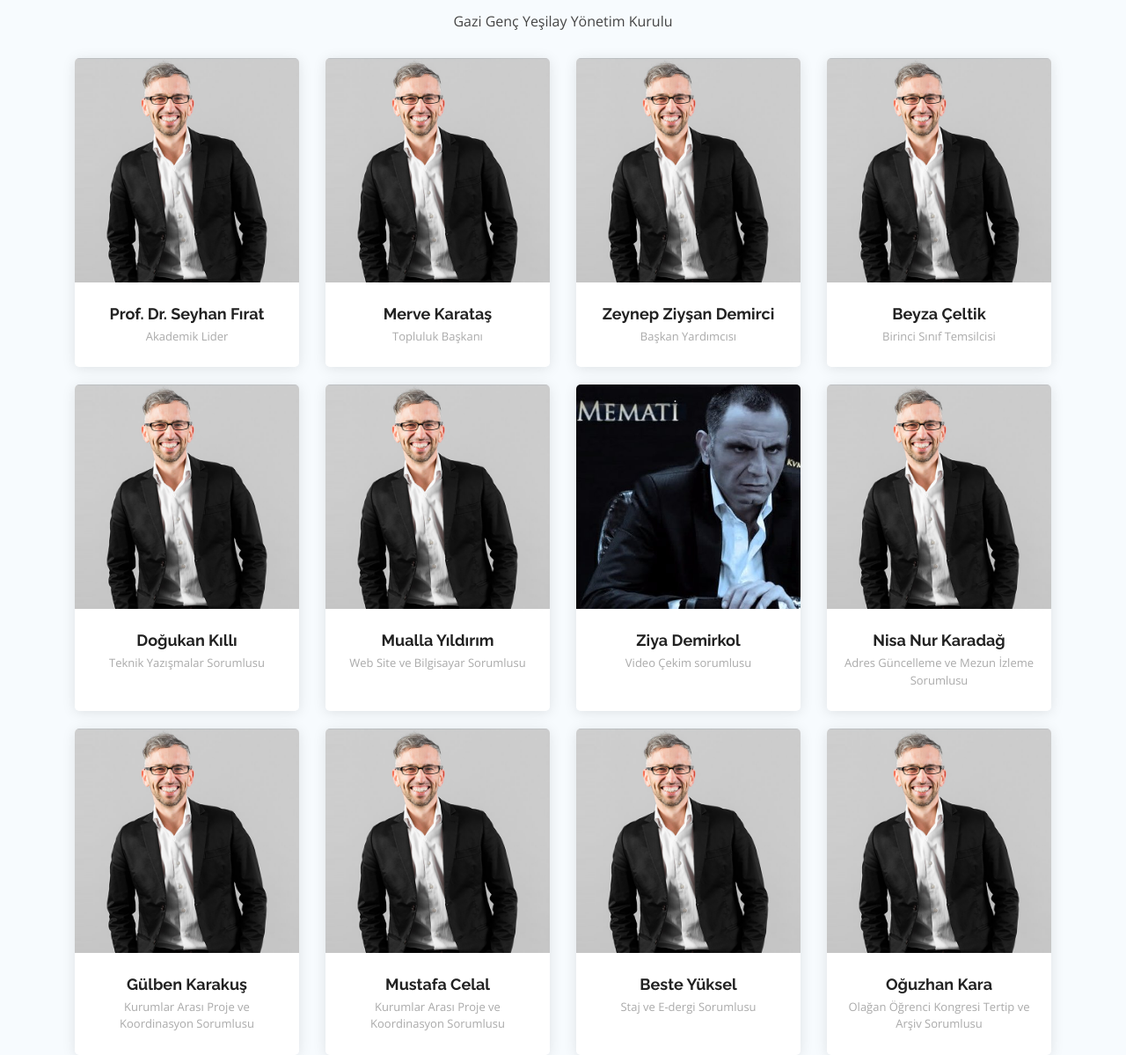
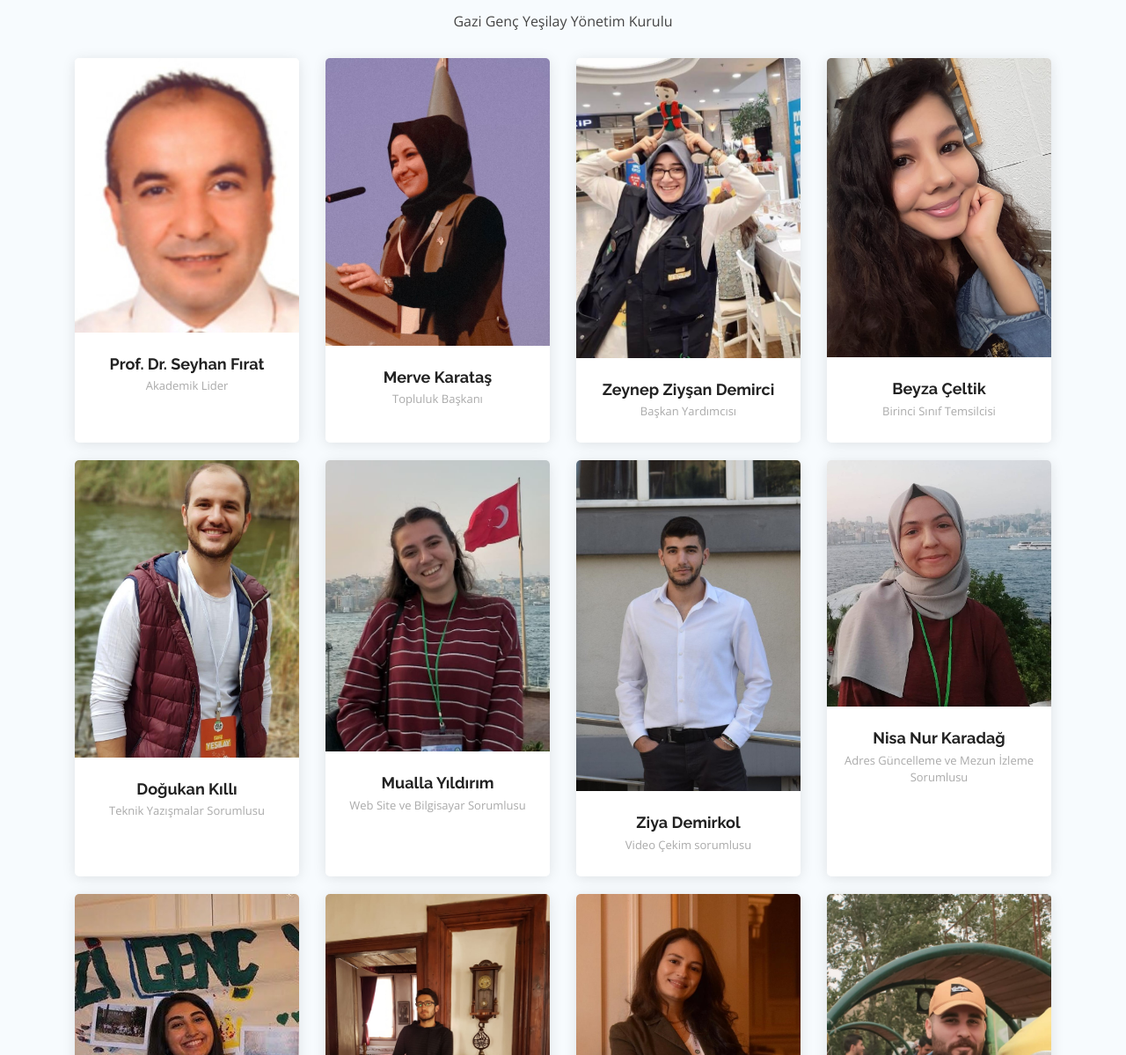
Before and after one commit to mrtyildiz/mrtyildiz.github.io, a plain HTML site: page team.html in a window 1280 px wide. Shown: the part 101-1300 px from the top of the page at 88% size. Drawn offline with nearby package versions, Linux system fonts and the light colour scheme; files whose address does not match are found by name.

Commit message:
Update team.html

```diff
--- a/team.html
+++ b/team.html
@@ -59,7 +59,7 @@
           <div class="col-lg-3 col-md-6 d-flex align-items-stretch">
             <div class="member" data-aos="fade-up" data-aos-delay="100">
               <div class="member-img">
-                <img src="img/team-1.jpg" class="img-fluid" alt="">
+                <img src="img/Seyhan_Firat.jpg" class="img-fluid" alt="">
                 <div class="social">
                   <a href=""><i class="icofont-twitter"></i></a>
                   <a href=""><i class="icofont-linkedin"></i></a>
@@ -75,7 +75,7 @@
           <div class="col-lg-3 col-md-6 d-flex align-items-stretch">
             <div class="member" data-aos="fade-up" data-aos-delay="100">
               <div class="member-img">
-                <img src="img/team-1.jpg" class="img-fluid" alt="">
+                <img src="img/merve.jpeg" class="img-fluid" alt="">
                 <div class="social">
                   <a href=""><i class="icofont-twitter"></i></a>
                   <a href=""><i class="icofont-linkedin"></i></a>
@@ -91,7 +91,7 @@
           <div class="col-lg-3 col-md-6 d-flex align-items-stretch">
             <div class="member" data-aos="fade-up" data-aos-delay="100">
               <div class="member-img">
-                <img src="img/team-1.jpg" class="img-fluid" alt="">
+                <img src="img/ziyşan.jpeg" class="img-fluid" alt="">
                 <div class="social">
                   <a href=""><i class="icofont-twitter"></i></a>
                   <a href=""><i class="icofont-linkedin"></i></a>
@@ -107,7 +107,7 @@
           <div class="col-lg-3 col-md-6 d-flex align-items-stretch">
             <div class="member" data-aos="fade-up" data-aos-delay="100">
               <div class="member-img">
-                <img src="img/team-1.jpg" class="img-fluid" alt="">
+                <img src="img/beyza.jpeg" class="img-fluid" alt="">
                 <div class="social">
                   <a href=""><i class="icofont-twitter"></i></a>
                   <a href=""><i class="icofont-linkedin"></i></a>
@@ -123,7 +123,7 @@
           <div class="col-lg-3 col-md-6 d-flex align-items-stretch">
             <div class="member" data-aos="fade-up" data-aos-delay="100">
               <div class="member-img">
-                <img src="img/team-1.jpg" class="img-fluid" alt="">
+                <img src="img/dogukan.jpeg" class="img-fluid" alt="">
                 <div class="social">
                   <a href=""><i class="icofont-twitter"></i></a>
                   <a href=""><i class="icofont-linkedin"></i></a>
@@ -140,7 +140,7 @@
         <div class="col-lg-3 col-md-6 d-flex align-items-stretch">
             <div class="member" data-aos="fade-up" data-aos-delay="100">
               <div class="member-img">
-                <img src="img/team-1.jpg" class="img-fluid" alt="">
+                <img src="img/muhalla.jpeg" class="img-fluid" alt="">
                 <div class="social">
                   <a href=""><i class="icofont-twitter"></i></a>
                   <a href=""><i class="icofont-linkedin"></i></a>
@@ -157,7 +157,7 @@
         <div class="col-lg-3 col-md-6 d-flex align-items-stretch">
             <div class="member" data-aos="fade-up" data-aos-delay="100">
               <div class="member-img">
-                <img src="img/Ziya.jpg" class="img-fluid" alt="">
+                <img src="img/ziya_reis.jpeg" class="img-fluid" alt="">
                 <div class="social">
                   <a href=""><i class="icofont-twitter"></i></a>
                   <a href=""><i class="icofont-linkedin"></i></a>
@@ -174,7 +174,7 @@
         <div class="col-lg-3 col-md-6 d-flex align-items-stretch">
             <div class="member" data-aos="fade-up" data-aos-delay="100">
               <div class="member-img">
-                <img src="img/team-1.jpg" class="img-fluid" alt="">
+                <img src="img/nisa.jpeg" class="img-fluid" alt="">
                 <div class="social">
                   <a href=""><i class="icofont-twitter"></i></a>
                   <a href=""><i class="icofont-linkedin"></i></a>
@@ -191,7 +191,7 @@
         <div class="col-lg-3 col-md-6 d-flex align-items-stretch">
             <div class="member" data-aos="fade-up" data-aos-delay="100">
               <div class="member-img">
-                <img src="img/team-1.jpg" class="img-fluid" alt="">
+                <img src="img/Gülben.jpeg" class="img-fluid" alt="">
                 <div class="social">
                   <a href=""><i class="icofont-twitter"></i></a>
                   <a href=""><i class="icofont-linkedin"></i></a>
@@ -208,7 +208,7 @@
       <div class="col-lg-3 col-md-6 d-flex align-items-stretch">
         <div class="member" data-aos="fade-up" data-aos-delay="100">
           <div class="member-img">
-            <img src="img/team-1.jpg" class="img-fluid" alt="">
+            <img src="img/samet.jpeg" class="img-fluid" alt="">
             <div class="social">
               <a href=""><i class="icofont-twitter"></i></a>
               <a href=""><i class="icofont-linkedin"></i></a>
@@ -224,7 +224,7 @@
       <div class="col-lg-3 col-md-6 d-flex align-items-stretch">
         <div class="member" data-aos="fade-up" data-aos-delay="100">
           <div class="member-img">
-            <img src="img/team-1.jpg" class="img-fluid" alt="">
+            <img src="img/beste.jpeg" class="img-fluid" alt="">
             <div class="social">
               <a href=""><i class="icofont-twitter"></i></a>
               <a href=""><i class="icofont-linkedin"></i></a>
@@ -240,7 +240,7 @@
       <div class="col-lg-3 col-md-6 d-flex align-items-stretch">
         <div class="member" data-aos="fade-up" data-aos-delay="100">
           <div class="member-img">
-            <img src="img/team-1.jpg" class="img-fluid" alt="">
+            <img src="img/oguz.jpeg" class="img-fluid" alt="">
             <div class="social">
               <a href=""><i class="icofont-twitter"></i></a>
               <a href=""><i class="icofont-linkedin"></i></a>
```
